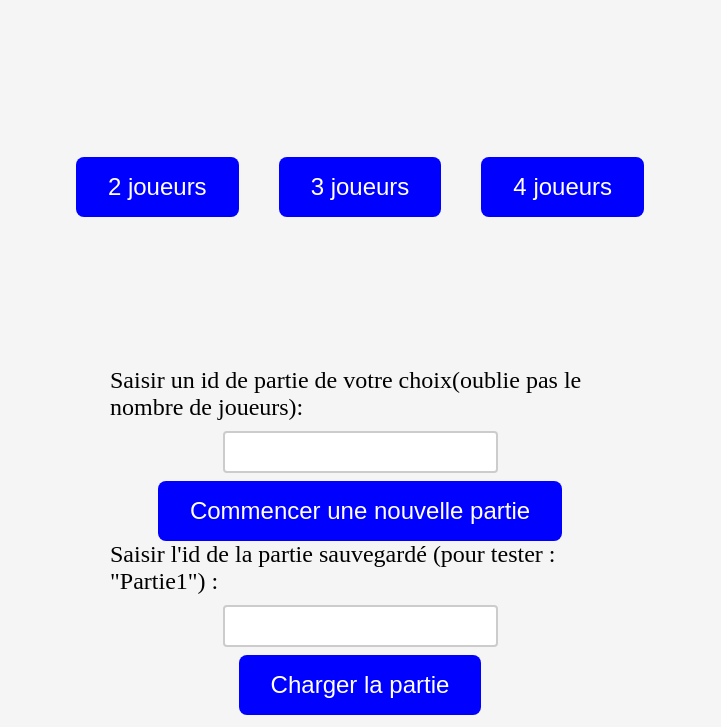
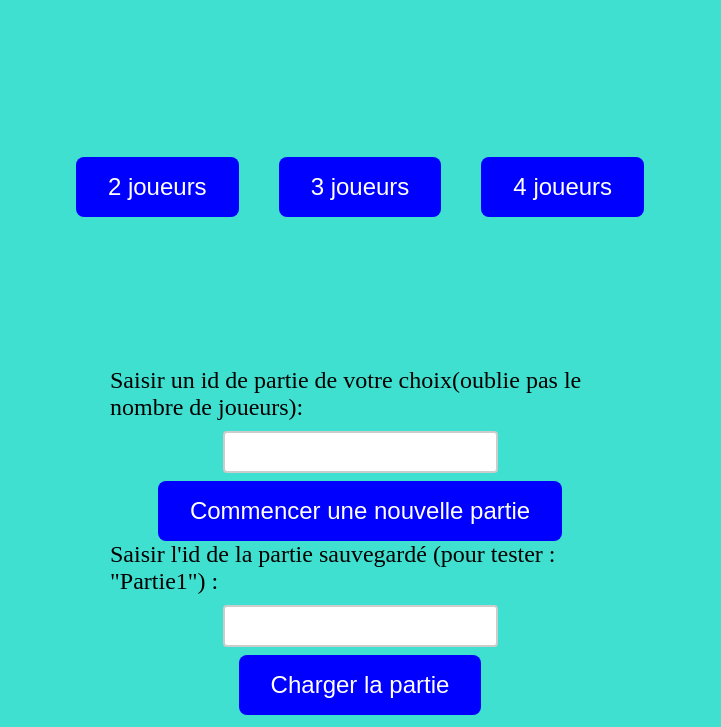
Before and after one commit to CorentinBRICE-PRO/web-site, a website: page public/html/Page2.html in a window 1280 px wide. Shown: the part 73-800 px from the top of the page, without its empty margins (280-1001 px from the left). Drawn offline with Linux system fonts and the light colour scheme.

Commit message:
ajout du background pour la deuxièmepage + 1er reflexion sur le plateau dynamique

```diff
--- a/public/css/page2.css
+++ b/public/css/page2.css
@@ -1,5 +1,5 @@
 body {
-    background-color: #f5f5f5;
+    background-color: turquoise
   }
 
   /* Button represente tous les buttons (button-gauche/droite/milieu*/
```
Also changed, not shown: public/assets/images/backgroundaccueil.jpg, public/assets/images/page2.jpg (added).
